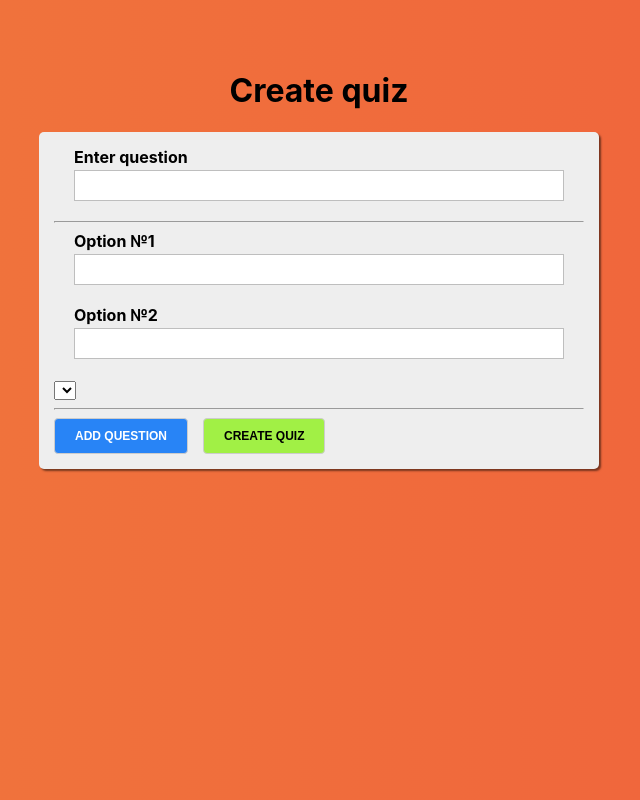
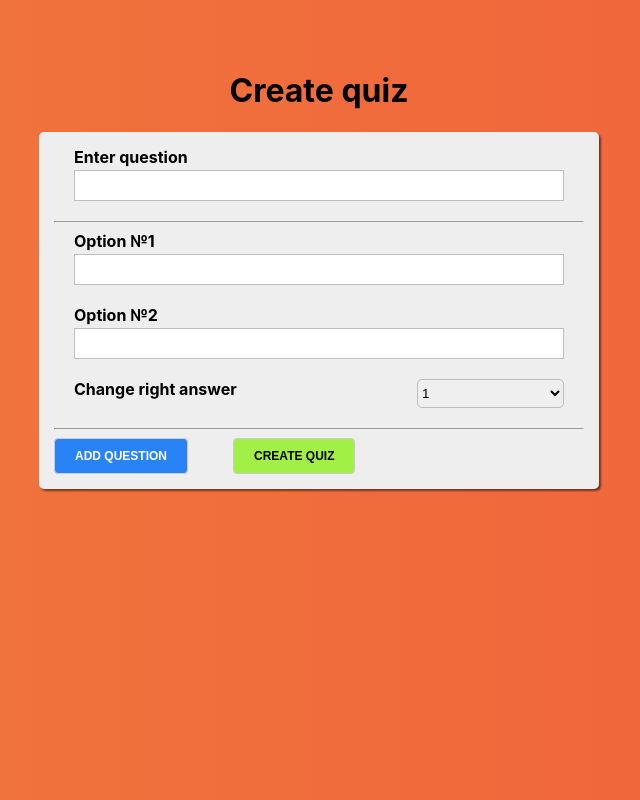
Before and after one commit to Pakertak/react-quiz, a React app: page /quiz-creator in a window 1280 px wide. Shown: the whole page, without its empty margins (321-961 px from the left). Built offline with nearby package versions, Linux system fonts and the light colour scheme; the HTML template or start-up script is replaced by a standard one.

Commit message:
added select component to createQuiz form

```diff
--- a/src/components/UI/Select/Select.js
+++ b/src/components/UI/Select/Select.js
@@ -5,11 +5,22 @@ const Select = props => {
 
 	const htmlFor = `${props.label}-${Math.random()}|`
 	return (
-		<div>
+		<div className={classses.Select}>
 			<label htmlFor={htmlFor}>{props.label}</label>
 			<select
 				id={htmlFor}
-			></select>
+				value={props.value}
+				onChange={props.onChange}
+			>
+				{ props.options.map((option, index) => {
+					return (
+						<option value={option.value} key={option.value + index}>{option.text}</option>
+					)
+				}) }
+			</select>
 		</div>
 	)
 }
+
+
+export default Select
--- a/src/components/UI/Select/Select.module.css
+++ b/src/components/UI/Select/Select.module.css
@@ -0,0 +1,25 @@
+.Select {
+	display: flex;
+	margin-bottom: 15px;
+	justify-content: space-between;
+}
+
+.Select label {
+	display: flex;
+	width: 50%;
+	margin: 0 0 3px 0;
+	padding: 0;
+	font-weight: bold;
+}
+
+.Select select {
+	display: flex;
+	box-sizing: border-box;
+	border: 1px solid #bebebe;
+	border-radius: 5px;
+	margin: 0 0 5px;
+	height: 29px;
+	width: 30%;
+	outline: none;
+	transition: all 300ms ease-in-out;
+}
--- a/src/containers/QuizCreator/QuizCreator.js
+++ b/src/containers/QuizCreator/QuizCreator.js
@@ -1,9 +1,10 @@
 import React, { Component } from 'react'
 import classes from './QuizCreator.module.css'
 import Button from './../../components/UI/Button/Button'
-import {createControl} from './../../form/FormFramework'
+import { createControl, validate } from './../../form/FormFramework'
 import Input from './../../components/UI/Input/Input'
 import Auxillary from './../../hoc/Auxiliary/Auxiliary'
+import Select from './../../components/UI/Select/Select'
 
 function createFormControls() {
 	return {
@@ -24,7 +25,7 @@ function createFormControls() {
 export default class QuizCreator extends Component {
 	state = {
 		quiz: [],
-		classes: [],
+		rightAnswerId: 1,
 		formControls: createFormControls()
 	}
 
@@ -39,7 +40,7 @@ export default class QuizCreator extends Component {
 				shouldValidate={!!control.validate}
 				touched={control.touched}
 				errorMessage={control.errorMessage}
-				onChange={event => this.changeHandler(event.target.value, controlName)}
+				onChange={event => this.onChangeHandler(event.target.value, controlName, index)}
 			/>
 		)
 	}
@@ -64,8 +65,34 @@ export default class QuizCreator extends Component {
 	}
 
 
-	onChangeHandler = (value, control) => {
+	onChangeHandler = (value, controlName, index = 0) => {
+		const formControls = {
+			...this.state.formControls
+		}
+		let control = {}
+		if(controlName === 'question') {
+			control = {
+				...formControls[controlName]
+			}
+		} else {
+			control = {
+				...formControls[controlName][index]
+			}
+		}
 
+
+		control.touched = true
+		control.value = value
+		control.valid = validate(control.value, control.validation)
+		if(controlName === 'question') {
+			formControls[controlName] = control
+		}	else {
+			formControls[controlName][index] = control
+		}
+
+		this.setState({
+			formControls
+		})
 	}
 
 	plusClickHandler = () => {
@@ -85,7 +112,6 @@ export default class QuizCreator extends Component {
 
 	minusClickHandler = () => {
 		const count = this.state.formControls.options.length
-		console.log(count);
 		if(count < 3) return null
 		const formControls = {...this.state.formControls}
 
@@ -94,6 +120,11 @@ export default class QuizCreator extends Component {
 		this.setState({
 			formControls
 		})
+	}
+	selectChangeHandler = event => {
+		this.setState({
+			rightAnswerId: +event.target.value
+		});
 	}
 
 	submitHandler = (event) => {
@@ -109,31 +140,45 @@ export default class QuizCreator extends Component {
 	}
 
 	render() {
+
+		const options = []
+		for(let i = 0; i < this.state.formControls.options.length; i++)
+			options.push({text: i + 1, value: i + 1})
+
+		const select = <Select
+			label="Change right answer"
+			value={this.state.rightAnswerId}
+			onChange={this.selectChangeHandler}
+			options={options}
+		/>
+
 		const plus = ['fa', 'fa-plus', classes.icons, classes.success]
 		const minus = ['fa', 'fa-minus', classes.icons, classes.error]
-		const cls =this.state.classes.join(' ')
+
 		return (
 			<div className={classes.QuizCreator}>
 				<div>
 					<h1>Create quiz</h1>
 
-					<form onSubmit={this.submitHandler} className={cls}>
+					<form onSubmit={this.submitHandler}>
 
 						{ this.renderControls() }
 
-						<select></select>
+						{ select }
 						<hr />
 
 						<Button
 							type={'primary'}
 							onClick={this.addQuestionHandler}
 						>Add question</Button>
+
+						<span className={plus.join(' ')} onClick={this.plusClickHandler}></span>
+						<span className={minus.join(' ')} onClick={this.minusClickHandler}></span>
+
 						<Button
 							type={'success'}
 							onClick={this.createQuizHandler}
 						>Create quiz</Button>
-						<span className={plus.join(' ')} onClick={this.plusClickHandler}></span>
-						<span className={minus.join(' ')} onClick={this.minusClickHandler}></span>
 					</form>
 				</div>
 			</div>
--- a/src/containers/QuizCreator/QuizCreator.module.css
+++ b/src/containers/QuizCreator/QuizCreator.module.css
@@ -28,9 +28,8 @@
 
 .QuizCreator .icons {
 	display: inline-block;
-	margin: 0 5px;
+	margin: 0 15px 0 0;
 	cursor: pointer;
-	transition: all 3s ease-out;
 }
 
 .success{
--- a/src/form/FormFramework.js
+++ b/src/form/FormFramework.js
@@ -7,3 +7,17 @@ export function createControl(config, validation) {
 		touched: false
 	}
 }
+
+export function validate(value, validation = null) {
+	if(!validation) {
+		return true
+	}
+
+	let isValid = true
+
+	if(validation.required) {
+		isValid = value.trim() !== '' && isValid
+	}
+
+	return isValid
+}
```
